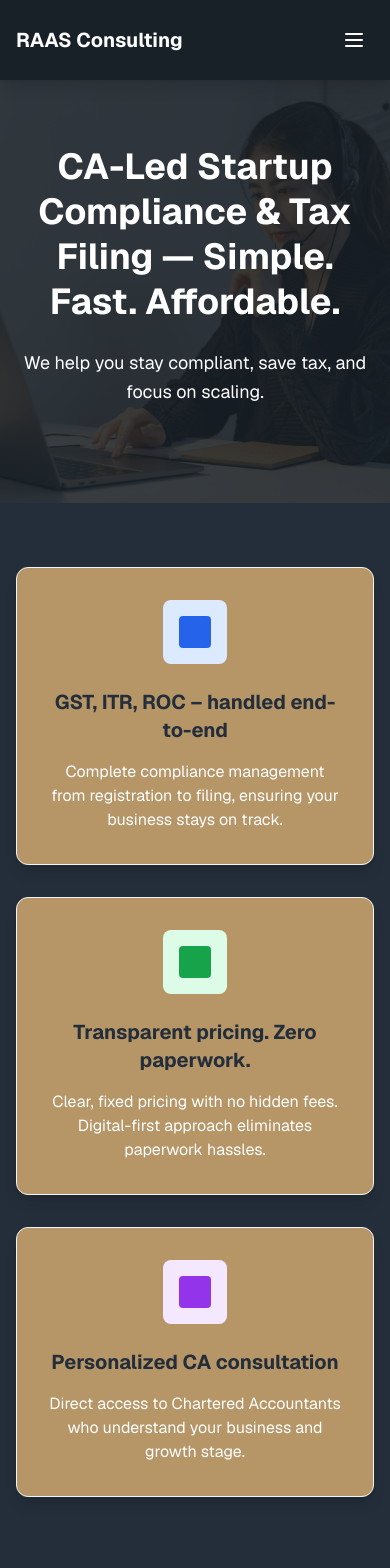
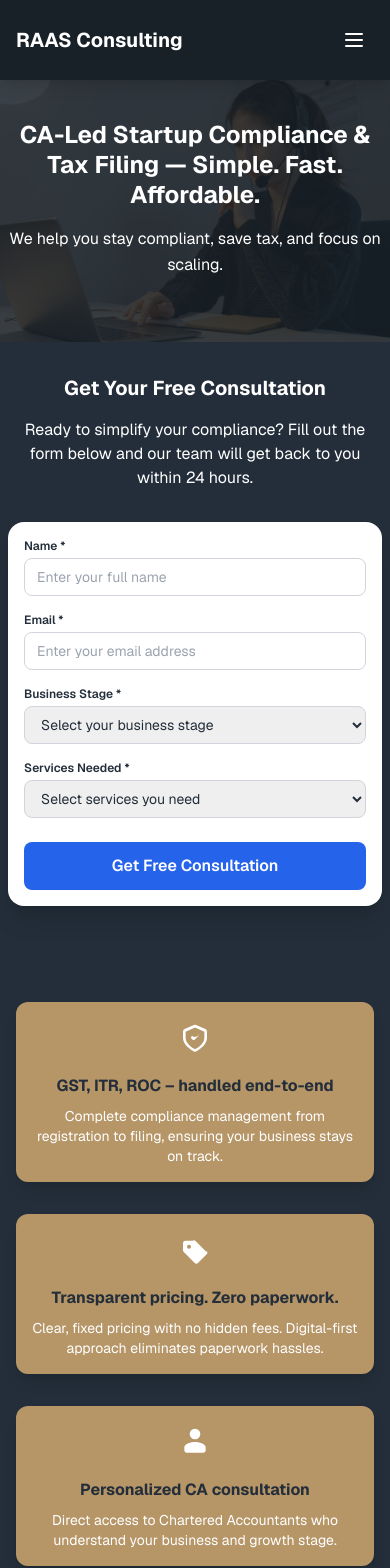
Before and after one commit to hruthiksiva/raas-consultancy, a React (Vite) app: page /contact in a window 390 px wide. Shown: the top 1568 px of the page. Built offline with nearby package versions, Linux system fonts and the light colour scheme.

Commit message:
Contact us page contents changed as per mobile view

```diff
--- a/src/components/USPCard.jsx
+++ b/src/components/USPCard.jsx
@@ -1,20 +1,54 @@
+const getIcon = (title, id) => {
+  // Icon 1: Shield/Check for GST, ITR, ROC compliance
+  if (id === 1 || title.includes('GST, ITR, ROC')) {
+    return (
+      <svg xmlns="http://www.w3.org/2000/svg" fill="#FFFFFF" viewBox="0 0 24 24" width="32" height="32">
+        <path d="M12 2c-.28 0-.56.06-.81.18l-7 3.11A2 2 0 0 0 3 7.06V12c0 5.25 6.13 8.92 8.19 10.06a2 2 0 0 0 1.62 0C14.87 20.92 21 17.25 21 12V7.06a2 2 0 0 0-1.19-1.77l-7-3.11A2 2 0 0 0 12 2zm0 2.18l7 3.11V12c0 4.13-4.84 7.36-7 8.47C9.84 19.36 5 16.13 5 12V7.29l7-3.11zm2.71 6.71a1 1 0 0 0-1.42 0L11 11.18l-.29-.29a1 1 0 1 0-1.42 1.42l1 1a1 1 0 0 0 1.42 0l3-3a1 1 0 0 0 0-1.42z"/>
+      </svg>
+    );
+  }
+  // Icon 2: Tag for pricing
+  if (id === 2 || title.toLowerCase().includes('pricing')) {
+    return (
+      <svg xmlns="http://www.w3.org/2000/svg" fill="#FFFFFF" viewBox="0 0 24 24" width="32" height="32">
+        <path d="M20.59 13.41l-8-8A2 2 0 0 0 10.17 5H5a2 2 0 0 0-2 2v5.17a2 2 0 0 0 .59 1.42l8 8a2 2 0 0 0 2.83 0l6.17-6.17a2 2 0 0 0 0-2.83zM7.5 8A1.5 1.5 0 1 1 6 9.5 1.5 1.5 0 0 1 7.5 8z"/>
+      </svg>
+    );
+  }
+  // Icon 3: User for CA consultation
+  if (id === 3 || title.toLowerCase().includes('consultation')) {
+    return (
+      <svg xmlns="http://www.w3.org/2000/svg" fill="#FFFFFF" viewBox="0 0 24 24" width="32" height="32">
+        <path d="M12 12c2.7 0 8 1.34 8 4v2a2 2 0 0 1-2 2H6a2 2 0 0 1-2-2v-2c0-2.66 5.3-4 8-4zm0-2a4 4 0 1 0-4-4 4 4 0 0 0 4 4z"/>
+      </svg>
+    );
+  }
+  // Default: briefcase
+  return (
+    <svg xmlns="http://www.w3.org/2000/svg" fill="#FFFFFF" viewBox="0 0 24 24" width="32" height="32">
+      <path d="M10.25 3A2.25 2.25 0 0 0 8 5.25V6H5.25C4.007 6 3 7.007 3 8.25v10.5A2.25 2.25 0 0 0 5.25 21h13.5A2.25 2.25 0 0 0 21 18.75V8.25A2.25 2.25 0 0 0 18.75 6H16v-.75A2.25 2.25 0 0 0 13.75 3h-3.5zm1.5 1.5h.5A.75.75 0 0 1 13 5.25V6h-2v-.75a.75.75 0 0 1 .75-.75zm-6.5 3h13.5a.75.75 0 0 1 .75.75v2.25H4V8.25a.75.75 0 0 1 .75-.75zm-.75 4.5h15v6.75a.75.75 0 0 1-.75.75H5.25a.75.75 0 0 1-.75-.75V9.75z"/>
+    </svg>
+  );
+};
+
 const USPCard = ({
   title,
   description,
   iconBgColor = "bg-blue-100",
   iconColor = "bg-blue-600",
-  className = ""
+  className = "",
+  id
 }) => {
   return (
-    <div className={`rounded-xl shadow-lg p-8 text-center border border-gray-100 hover:shadow-xl transition-shadow duration-300 ${className}`}
+    <div className={`rounded-xl shadow-lg p-4 sm:p-8 text-center hover:shadow-xl transition-shadow duration-300 ${className}`}
       style={{ backgroundColor: '#B69567' }}>
-      <div className={`w-16 h-16 ${iconBgColor} rounded-lg flex items-center justify-center mx-auto mb-6`}>
-        <div className={`w-8 h-8 ${iconColor} rounded`}></div>
+      <div className="w-10 h-10 mx-auto mb-4 flex items-center justify-center">
+        {getIcon(title, id)}
       </div>
-      <h3 className="text-xl font-bold mb-4" style={{ color: '#232E3A' }}>
+      <h3 className="text-base sm:text-xl font-bold mb-2 sm:mb-4" style={{ color: '#232E3A' }}>
         {title}
       </h3>
-      <p style={{ color: '#FFFFFF' }}>
+      <p className="text-sm sm:text-base" style={{ color: '#FFFFFF' }}>
         {description}
       </p>
     </div>
--- a/src/components/contact/ContactCTAFormSection.jsx
+++ b/src/components/contact/ContactCTAFormSection.jsx
@@ -1,4 +1,4 @@
-import Testimonials from '../Testimonials';
+import React from 'react';
 
 const ContactCTAFormSection = ({ formData, setFormData, isSubmitting, setIsSubmitting, handleInputChange }) => {
   const handleSubmit = (e) => {
@@ -17,23 +17,22 @@ const ContactCTAFormSection = ({ formData, setFormData, isSubmitting, setIsSubmi
   };
 
   return (
-    <section style={{ backgroundColor: '#232E3A' }} className="py-16 md:py-24">
-      <div className="max-w-7xl mx-auto px-4 sm:px-6 lg:px-8">
-        <div className="text-center mb-16">
-          <h2 className="text-3xl md:text-4xl font-bold mb-6" style={{ color: '#FFFFFF' }}>
+    <section style={{ backgroundColor: '#232E3A' }} className="py-8 md:py-20">
+      <div className="max-w-7xl mx-auto px-2 sm:px-6 lg:px-8">
+        <div className="text-center mb-8 sm:mb-16">
+          <h2 className="text-xl sm:text-3xl md:text-4xl font-bold mb-4 sm:mb-6" style={{ color: '#FFFFFF' }}>
             Get Your Free Consultation
           </h2>
-          <p className="text-lg max-w-2xl mx-auto" style={{ color: '#FFFFFF' }}>
+          <p className="text-base sm:text-lg max-w-2xl mx-auto" style={{ color: '#FFFFFF' }}>
             Ready to simplify your compliance? Fill out the form below and our team will get back to you within 24 hours.
           </p>
         </div>
-        <div className="grid lg:grid-cols-2 gap-12">
-          {/* CTA Form */}
-          <div className="rounded-2xl shadow-xl p-8 md:p-12" style={{ backgroundColor: '#FFFFFF' }}>
-            <form onSubmit={handleSubmit} className="space-y-6">
+        <div className="flex justify-center">
+          <div className="rounded-2xl shadow-xl p-4 sm:p-8 md:p-12 w-full max-w-lg" style={{ backgroundColor: '#FFFFFF' }}>
+            <form onSubmit={handleSubmit} className="space-y-4 sm:space-y-6">
               {/* Name Field */}
               <div>
-                <label htmlFor="name" className="block text-sm font-semibold mb-2" style={{ color: '#232E3A' }}>
+                <label htmlFor="name" className="block text-xs sm:text-sm font-semibold mb-1 sm:mb-2" style={{ color: '#232E3A' }}>
                   Name *
                 </label>
                 <input
@@ -43,14 +42,14 @@ const ContactCTAFormSection = ({ formData, setFormData, isSubmitting, setIsSubmi
                   value={formData.name}
                   onChange={handleInputChange}
                   required
-                  className="w-full px-4 py-3 border border-gray-300 rounded-lg focus:ring-2 focus:ring-blue-500 focus:border-transparent transition-colors duration-200"
+                  className="w-full px-3 py-2 sm:px-4 sm:py-3 border border-gray-300 rounded-lg focus:ring-2 focus:ring-blue-500 focus:border-transparent transition-colors duration-200 text-sm sm:text-base"
                   placeholder="Enter your full name"
                   style={{ color: '#232E3A' }}
                 />
               </div>
               {/* Email Field */}
               <div>
-                <label htmlFor="email" className="block text-sm font-semibold mb-2" style={{ color: '#232E3A' }}>
+                <label htmlFor="email" className="block text-xs sm:text-sm font-semibold mb-1 sm:mb-2" style={{ color: '#232E3A' }}>
                   Email *
                 </label>
                 <input
@@ -60,14 +59,14 @@ const ContactCTAFormSection = ({ formData, setFormData, isSubmitting, setIsSubmi
                   value={formData.email}
                   onChange={handleInputChange}
                   required
-                  className="w-full px-4 py-3 border border-gray-300 rounded-lg focus:ring-2 focus:ring-blue-500 focus:border-transparent transition-colors duration-200"
+                  className="w-full px-3 py-2 sm:px-4 sm:py-3 border border-gray-300 rounded-lg focus:ring-2 focus:ring-blue-500 focus:border-transparent transition-colors duration-200 text-sm sm:text-base"
                   placeholder="Enter your email address"
                   style={{ color: '#232E3A' }}
                 />
               </div>
               {/* Business Stage Field */}
               <div>
-                <label htmlFor="businessStage" className="block text-sm font-semibold mb-2" style={{ color: '#232E3A' }}>
+                <label htmlFor="businessStage" className="block text-xs sm:text-sm font-semibold mb-1 sm:mb-2" style={{ color: '#232E3A' }}>
                   Business Stage *
                 </label>
                 <select
@@ -76,7 +75,7 @@ const ContactCTAFormSection = ({ formData, setFormData, isSubmitting, setIsSubmi
                   value={formData.businessStage}
                   onChange={handleInputChange}
                   required
-                  className="w-full px-4 py-3 border border-gray-300 rounded-lg focus:ring-2 focus:ring-blue-500 focus:border-transparent transition-colors duration-200"
+                  className="w-full px-3 py-2 sm:px-4 sm:py-3 border border-gray-300 rounded-lg focus:ring-2 focus:ring-blue-500 focus:border-transparent transition-colors duration-200 text-sm sm:text-base"
                   style={{ color: '#232E3A' }}
                 >
                   <option value="">Select your business stage</option>
@@ -89,7 +88,7 @@ const ContactCTAFormSection = ({ formData, setFormData, isSubmitting, setIsSubmi
               </div>
               {/* Services Needed Field */}
               <div>
-                <label htmlFor="servicesNeeded" className="block text-sm font-semibold mb-2" style={{ color: '#232E3A' }}>
+                <label htmlFor="servicesNeeded" className="block text-xs sm:text-sm font-semibold mb-1 sm:mb-2" style={{ color: '#232E3A' }}>
                   Services Needed *
                 </label>
                 <select
@@ -98,7 +97,7 @@ const ContactCTAFormSection = ({ formData, setFormData, isSubmitting, setIsSubmi
                   value={formData.servicesNeeded}
                   onChange={handleInputChange}
                   required
-                  className="w-full px-4 py-3 border border-gray-300 rounded-lg focus:ring-2 focus:ring-blue-500 focus:border-transparent transition-colors duration-200"
+                  className="w-full px-3 py-2 sm:px-4 sm:py-3 border border-gray-300 rounded-lg focus:ring-2 focus:ring-blue-500 focus:border-transparent transition-colors duration-200 text-sm sm:text-base"
                   style={{ color: '#232E3A' }}
                 >
                   <option value="">Select services you need</option>
@@ -112,11 +111,11 @@ const ContactCTAFormSection = ({ formData, setFormData, isSubmitting, setIsSubmi
                 </select>
               </div>
               {/* Submit Button */}
-              <div className="pt-4">
+              <div className="pt-2 sm:pt-4">
                 <button
                   type="submit"
                   disabled={isSubmitting}
-                  className={`w-full bg-blue-600 text-white py-4 px-8 rounded-lg font-semibold text-lg transition-all duration-300 ${
+                  className={`w-full bg-blue-600 text-white py-3 sm:py-4 px-6 sm:px-8 rounded-lg font-semibold text-base sm:text-lg transition-all duration-300 ${
                     isSubmitting
                       ? 'opacity-50 cursor-not-allowed'
                       : 'hover:bg-blue-700 hover:shadow-lg transform hover:-translate-y-1'
@@ -137,16 +136,6 @@ const ContactCTAFormSection = ({ formData, setFormData, isSubmitting, setIsSubmi
               </div>
             </form>
           </div>
-          {/* Testimonials Section */}
-          <div className="flex flex-col justify-center">
-            <Testimonials
-              showHeader={false}
-              showCustomHeader={true}
-              customHeaderTitle="What Our Clients Say"
-              customHeaderSubtitle="Trusted by startups and businesses across India"
-              className="bg-gradient-to-br from-blue-50 to-blue-100 rounded-2xl p-8 md:p-12 relative overflow-hidden"
-            />
-          </div>
         </div>
       </div>
     </section>
--- a/src/components/contact/ContactHeroSection.jsx
+++ b/src/components/contact/ContactHeroSection.jsx
@@ -4,12 +4,12 @@ const ContactHeroSection = ({ title, subtitle }) => (
     style={{ backgroundColor: '#182028', backgroundImage: `url('/src/assets/ContactHero.jpg')`, backgroundSize: 'cover', backgroundPosition: 'center', backgroundRepeat: 'no-repeat' }}
   >
     <div className="absolute inset-0" style={{ background: 'rgba(24,32,40,0.85)' }}></div>
-    <div className="relative z-10 max-w-7xl mx-auto px-4 sm:px-6 lg:px-8 py-16 md:py-24">
+    <div className="relative z-10 max-w-7xl mx-auto px-2 sm:px-6 lg:px-8 py-10 md:py-24">
       <div className="text-center">
-        <h1 className="text-4xl md:text-5xl lg:text-6xl font-bold mb-6 leading-tight" style={{ color: '#FFFFFF' }}>
+        <h1 className="text-2xl sm:text-4xl md:text-5xl lg:text-6xl font-bold mb-4 sm:mb-6 leading-tight" style={{ color: '#FFFFFF' }}>
           {title}
         </h1>
-        <p className="text-lg md:text-xl max-w-4xl mx-auto mb-8 leading-relaxed" style={{ color: '#FFFFFF' }}>
+        <p className="text-base sm:text-lg md:text-xl max-w-4xl mx-auto mb-6 sm:mb-8 leading-relaxed" style={{ color: '#FFFFFF' }}>
           {subtitle}
         </p>
       </div>
--- a/src/components/contact/ContactInformationSection.jsx
+++ b/src/components/contact/ContactInformationSection.jsx
@@ -1,13 +1,13 @@
 const ContactInformationSection = () => (
-  <section style={{ backgroundColor: '#232E3A' }} className="py-16 md:py-24">
-    <div className="max-w-7xl mx-auto px-4 sm:px-6 lg:px-8">
-      <div className="grid md:grid-cols-2 gap-12">
+  <section style={{ backgroundColor: '#232E3A' }} className="py-8 md:py-24">
+    <div className="max-w-7xl mx-auto px-2 sm:px-6 lg:px-8">
+      <div className="grid md:grid-cols-2 gap-8 md:gap-12">
         {/* Contact Details */}
         <div>
-          <h2 className="text-3xl font-bold mb-8" style={{ color: '#B69567' }}>
+          <h2 className="text-xl sm:text-3xl font-bold mb-4 sm:mb-8" style={{ color: '#FFFFFF' }}>
             Get in Touch
           </h2>
-          <div className="space-y-6">
+          <div className="space-y-4 sm:space-y-6">
             <div className="flex items-start space-x-4">
               <div className="w-12 h-12 bg-blue-100 rounded-lg flex items-center justify-center flex-shrink-0">
                 <svg className="w-6 h-6 text-blue-600" fill="none" stroke="currentColor" viewBox="0 0 24 24">
@@ -16,8 +16,8 @@ const ContactInformationSection = () => (
                 </svg>
               </div>
               <div>
-                <h3 className="font-semibold mb-1" style={{ color: '#B69567' }}>Address</h3>
-                <p style={{ color: '#FFFFFF' }}>
+                <h3 className="font-semibold mb-1 text-sm sm:text-base" style={{ color: '#FFFFFF' }}>Address</h3>
+                <p className="text-xs sm:text-base" style={{ color: '#FFFFFF' }}>
                   3-220/1 Pagadamanu Street<br />
                   Greamspet, Chittoor<br />
                   517002
@@ -31,8 +31,8 @@ const ContactInformationSection = () => (
                 </svg>
               </div>
               <div>
-                <h3 className="font-semibold mb-1" style={{ color: '#B69567' }}>Phone</h3>
-                <a href="tel:+918688196461" style={{ color: '#FFFFFF' }} className="hover:text-blue-700 transition-colors duration-200">
+                <h3 className="font-semibold mb-1 text-sm sm:text-base" style={{ color: '#FFFFFF' }}>Phone</h3>
+                <a href="tel:+918688196461" className="text-xs sm:text-base" style={{ color: '#FFFFFF' }}>
                   +91 86881 96461
                 </a>
               </div>
@@ -44,8 +44,8 @@ const ContactInformationSection = () => (
                 </svg>
               </div>
               <div>
-                <h3 className="font-semibold mb-1" style={{ color: '#B69567' }}>Email</h3>
-                <a href="mailto:info@raasconsulting.com" style={{ color: '#FFFFFF' }} className="hover:text-blue-700 transition-colors duration-200">
+                <h3 className="font-semibold mb-1 text-sm sm:text-base" style={{ color: '#FFFFFF' }}>Email</h3>
+                <a href="mailto:info@raasconsulting.com" className="text-xs sm:text-base" style={{ color: '#FFFFFF' }}>
                   info@raasconsulting.com
                 </a>
               </div>
@@ -53,17 +53,17 @@ const ContactInformationSection = () => (
           </div>
         </div>
         {/* Map */}
-        <div style={{ backgroundColor: '#FFFFFF' }} className="rounded-xl h-64 flex items-center justify-center">
+        <div style={{ backgroundColor: '#FFFFFF' }} className="rounded-xl h-48 sm:h-64 flex items-center justify-center">
           <div className="text-center">
-            <div className="w-16 h-16 bg-blue-100 rounded-lg flex items-center justify-center mx-auto mb-4">
+            <div className="w-12 h-12 bg-blue-100 rounded-lg flex items-center justify-center mx-auto mb-2 sm:mb-4">
               <svg className="w-8 h-8 text-blue-600" fill="currentColor" viewBox="0 0 24 24">
                 <path d="M12 2C8.13 2 5 5.13 5 9c0 5.25 7 13 7 13s7-7.75 7-13c0-3.87-3.13-7-7-7zm0 9.5c-1.38 0-2.5-1.12-2.5-2.5s1.12-2.5 2.5-2.5 2.5 1.12 2.5 2.5-1.12 2.5-2.5 2.5z"/>
               </svg>
             </div>
-            <p className="text-gray-600">Interactive Map</p>
+            <p className="text-xs sm:text-base" style={{ color: '#232E3A' }}>Interactive Map</p>
             <button
               onClick={() => window.open('https://maps.app.goo.gl/25GeRGT7Pt1iKEE58', '_blank')}
-              className="mt-2 text-blue-600 hover:text-blue-700 text-sm font-medium"
+              className="mt-1 sm:mt-2 text-blue-600 hover:text-blue-700 text-xs sm:text-sm font-medium"
             >
               View on Google Maps
             </button>
--- a/src/components/contact/USPSection.jsx
+++ b/src/components/contact/USPSection.jsx
@@ -13,6 +13,7 @@ const USPSection = ({
           {uspsData.map((usp) => (
             <USPCard
               key={usp.id}
+              id={usp.id}
               title={usp.title}
               description={usp.description}
               iconBgColor={usp.iconBgColor}
--- a/src/pages/Contact.jsx
+++ b/src/pages/Contact.jsx
@@ -3,6 +3,7 @@ import ContactHeroSection from '../components/contact/ContactHeroSection';
 import USPSection from '../components/contact/USPSection';
 import ContactCTAFormSection from '../components/contact/ContactCTAFormSection';
 import ContactInformationSection from '../components/contact/ContactInformationSection';
+import Testimonials from '../components/Testimonials';
 
 const Contact = () => {
   const [formData, setFormData] = useState({
@@ -28,9 +29,7 @@ const Contact = () => {
         title="CA-Led Startup Compliance & Tax Filing — Simple. Fast. Affordable."
         subtitle="We help you stay compliant, save tax, and focus on scaling."
       />
-      {/* USP Section */}
-      <USPSection />
-      {/* CTA Form & Testimonials Section */}
+      {/* CTA Form Section (immediately after hero) */}
       <ContactCTAFormSection
         formData={formData}
         setFormData={setFormData}
@@ -38,7 +37,11 @@ const Contact = () => {
         setIsSubmitting={setIsSubmitting}
         handleInputChange={handleInputChange}
       />
-      {/* Contact Information Section */}
+      {/* USP Section */}
+      <USPSection />
+      {/* Testimonials Section (after USP) */}
+      <Testimonials />
+      {/* Contact Information Section (Get in Touch) */}
       <ContactInformationSection />
     </div>
   );
```
